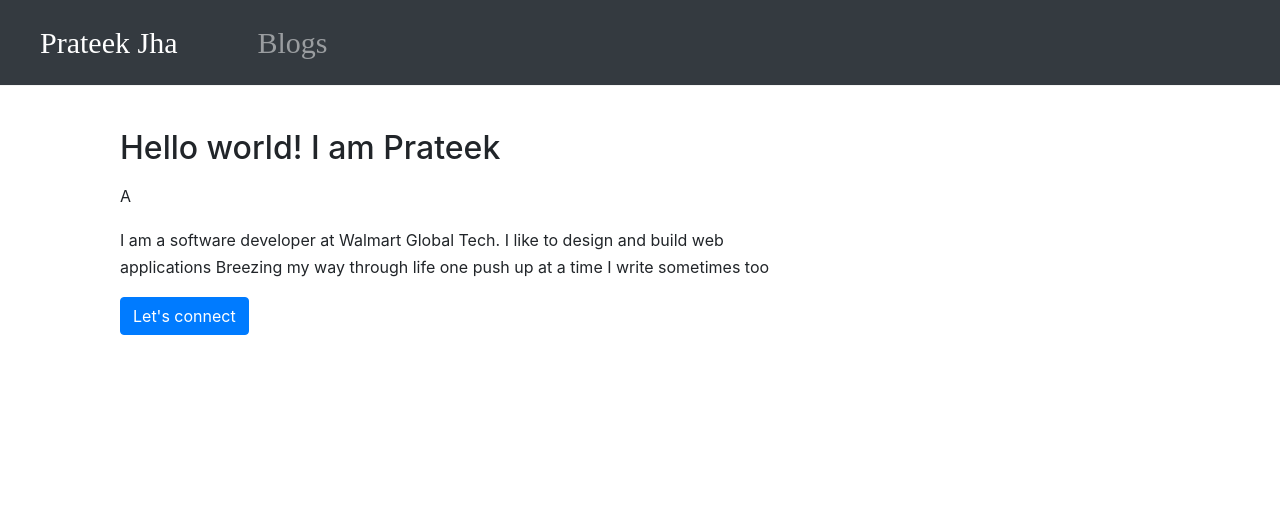
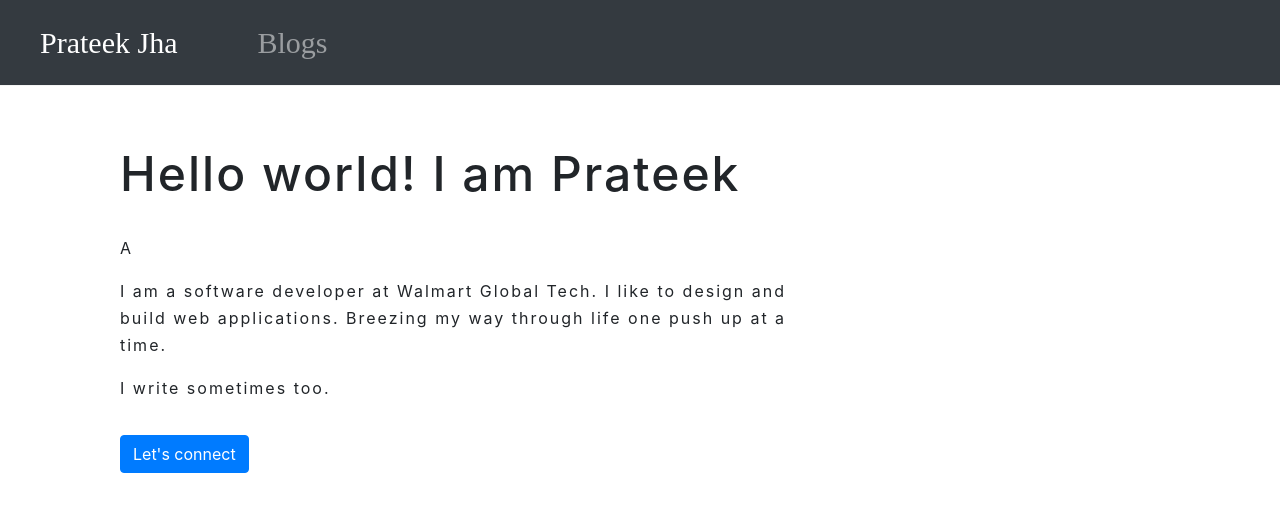
Before and after one commit to prateekj07394/personal_site, a React app: page / in a window 1280 px wide. Built offline with nearby package versions, Linux system fonts and the light colour scheme; a script that the page names is missing; a web font is replaced by a local one.

Commit message:
fixed home styles

```diff
--- a/src/components/Home.js
+++ b/src/components/Home.js
@@ -21,9 +21,11 @@ const Home = () => {
                             loop: true,
                         }}
                     />
-                    <div>I am a software developer at Walmart Global Tech. I like to design and build web applications
-                    Breezing my way through life one push up at a time
-                    I write sometimes too
+                    <div>I am a software developer at Walmart Global Tech. I like to design and build web applications.
+                    Breezing my way through life one push up at a time.
+                </div>
+                    <div>
+                        I write sometimes too.
                 </div>
                 </div>
 
--- a/src/components/Styles/Home.css
+++ b/src/components/Styles/Home.css
@@ -1,6 +1,11 @@
 .intro{
-    margin-bottom: 1rem;
+    margin-bottom: 2rem;
     line-height: 1.7;
+    letter-spacing: 2px;
+}
+.intro h2{
+    font-size: 3rem;
+    margin: 2rem 0;
 }
 .intro div{
     margin: 1rem 0;
```
